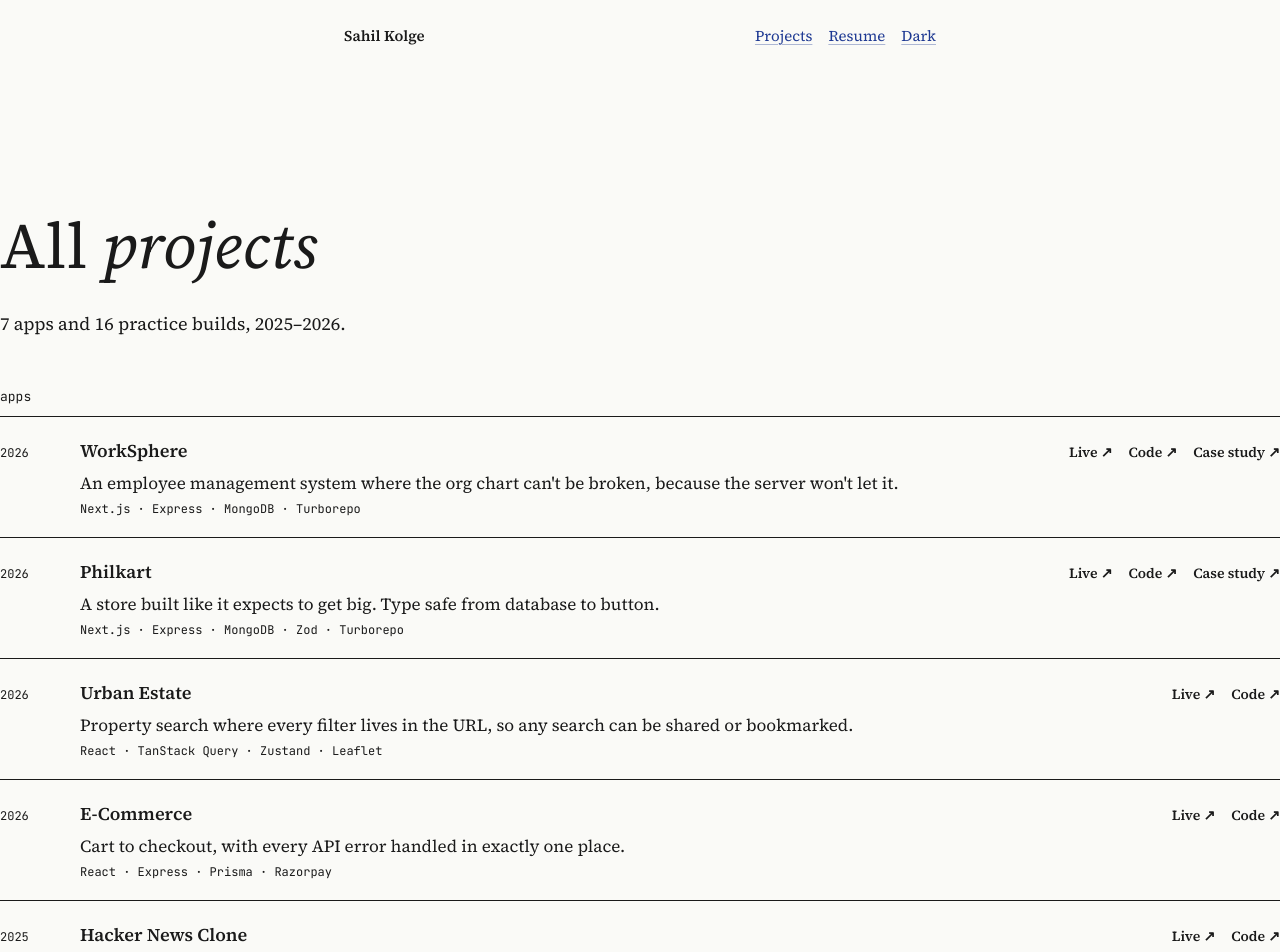
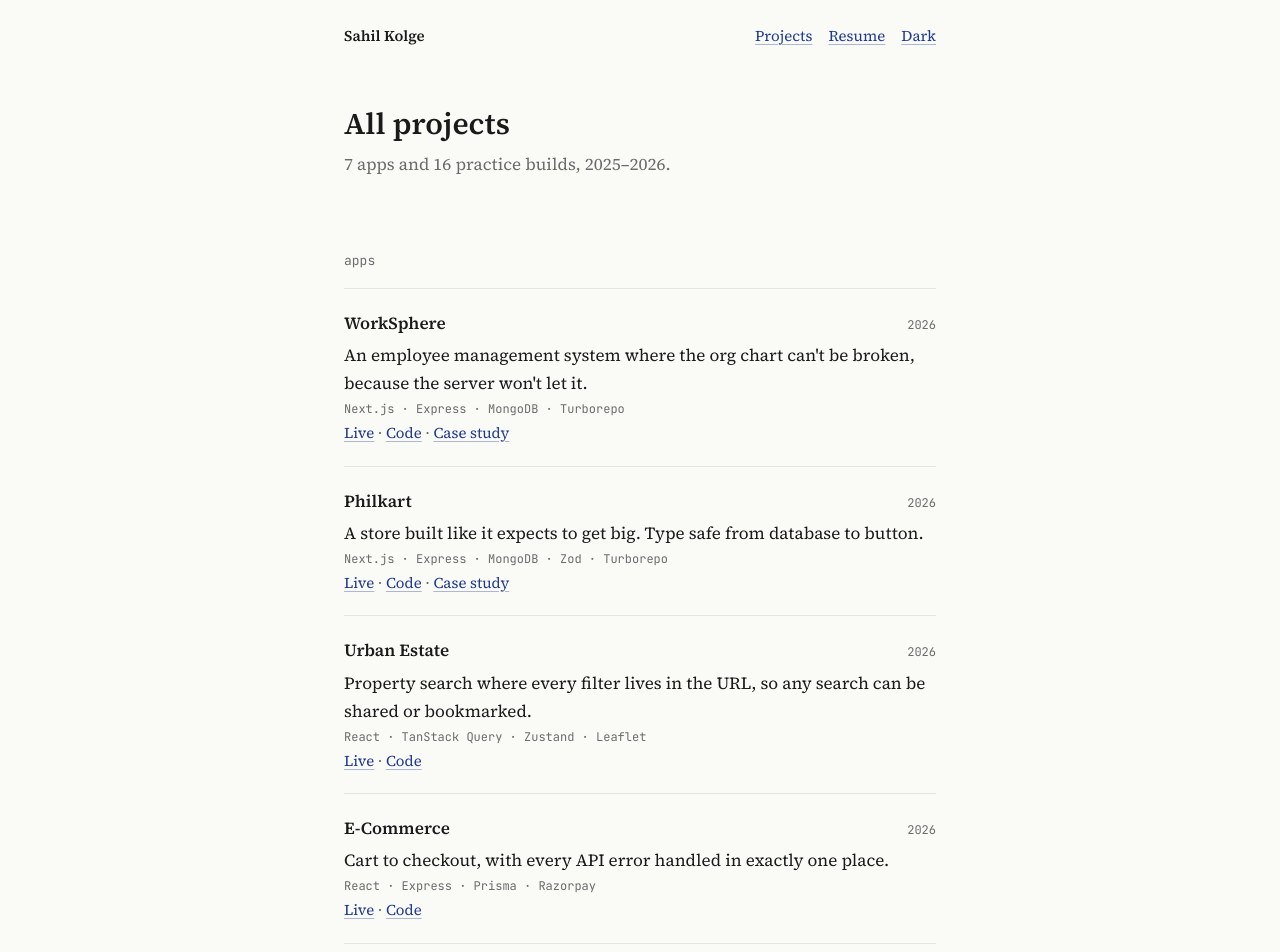
Before and after one commit to sahil-dev28/sahilkolge-playground, a React (Vite) app: page /projects in a window 1280 px wide. Shown: the top 952 px of the page. Built offline with nearby package versions, Linux system fonts and the light colour scheme.

Commit message:
feat: plain redesign of projects page

```diff
--- a/src/all-projects.ts
+++ b/src/all-projects.ts
@@ -1,4 +1,4 @@
-import { PROJECTS, type Project, type ProjectId } from "@/data";
+import { PROJECTS, type Project } from "@/data";
 
 export interface ProjectEntry {
   name: string;
@@ -9,7 +9,6 @@ export interface ProjectEntry {
   repoUrl: string;
   caseStudyUrl?: string;
   stack: string[];
-  demoId?: ProjectId;
 }
 
 // Featured projects reuse the home page data so the two pages can't drift.
--- a/src/components/AllProjects.tsx
+++ b/src/components/AllProjects.tsx
@@ -1,72 +1,32 @@
-import { Link } from "react-router";
 import { ALL_PROJECTS, type ProjectEntry } from "@/all-projects";
+import LinkRow, { projectLinks } from "@/components/LinkRow";
+import Section from "@/components/Section";
 import { usePageTitle } from "@/hooks/use-page-title";
-import { cn } from "@/lib/utils";
-
-const linkClass = "text-primary underline-offset-4 hover:underline";
-
-function External({ href, children }: { href: string; children: string }) {
-  return (
-    <a href={href} target="_blank" rel="noreferrer" className={linkClass}>
-      {children} ↗
-    </a>
-  );
-}
-
-function Links({ p }: { p: ProjectEntry }) {
-  return (
-    <div className="flex flex-wrap gap-x-4 gap-y-1 text-sm font-semibold whitespace-nowrap sm:justify-end">
-      {p.demoId && (
-        <Link to={`/#${p.demoId}`} className={linkClass}>
-          Demo
-        </Link>
-      )}
-      <External href={p.liveUrl}>Live</External>
-      <External href={p.repoUrl}>Code</External>
-      {p.caseStudyUrl && <External href={p.caseStudyUrl}>Case study</External>}
-    </div>
-  );
-}
 
 function Row({ p }: { p: ProjectEntry }) {
   const app = p.group === "app";
-  const stack = <span className="font-mono text-xs text-muted-foreground">{p.stack.join(" · ")}</span>;
   return (
-    <li
-      className={cn(
-        "grid gap-x-6 gap-y-1.5 border-t sm:grid-cols-[56px_1fr_auto] sm:items-baseline",
-        app ? "py-5" : "py-3 text-[15px]"
-      )}
-    >
-      <span className="font-mono text-xs text-muted-foreground">{p.year}</span>
-      {app ? (
-        <div className="flex flex-col gap-1">
-          <strong className="text-lg font-semibold">{p.name}</strong>
-          <p className="m-0 text-ink-2">{p.description}</p>
-          {stack}
-        </div>
-      ) : (
-        <div className="flex flex-wrap items-baseline gap-x-2.5 gap-y-0.5">
-          <strong className="font-medium">{p.name}</strong>
-          <span className="text-muted-foreground">{p.description}</span>
-          {stack}
-        </div>
-      )}
-      <Links p={p} />
+    <li className={`flex flex-col gap-1 border-t border-rule ${app ? "py-5" : "py-3 text-[15px]"}`}>
+      <div className="flex items-baseline justify-between gap-4">
+        <span className="font-semibold">{p.name}</span>
+        <span className="font-mono text-xs text-muted">{p.year}</span>
+      </div>
+      <p className={`m-0 ${app ? "" : "text-muted"}`}>{p.description}</p>
+      <p className="m-0 font-mono text-xs text-muted">{p.stack.join(" · ")}</p>
+      <LinkRow links={projectLinks(p.liveUrl, p.repoUrl, p.caseStudyUrl)} className="text-[15px]" />
     </li>
   );
 }
 
-function Group({ label, items }: { label: string; items: ProjectEntry[] }) {
+function Group({ id, label, items }: { id: string; label: string; items: ProjectEntry[] }) {
   return (
-    <section className="flex flex-col gap-2">
-      <h2 className="m-0 font-mono text-[13px] font-normal text-muted-foreground">{label}</h2>
-      <ul className="m-0 list-none border-b p-0">
+    <Section id={id} label={label}>
+      <ul className="m-0 list-none border-b border-rule p-0">
         {items.map((p) => (
           <Row key={p.name} p={p} />
         ))}
       </ul>
-    </section>
+    </Section>
   );
 }
 
@@ -78,17 +38,15 @@ export default function AllProjects() {
   const span = years[0] === years[years.length - 1] ? years[0] : `${years[0]}–${years[years.length - 1]}`;
 
   return (
-    <main className="wrap flex flex-col gap-12 pt-10 pb-24 lg:pt-36">
-      <div className="flex flex-col gap-3">
-        <h1 className="heading-display text-[clamp(40px,5vw,64px)]">
-          All <span className="text-primary italic">projects</span>
-        </h1>
-        <p className="m-0 text-lg text-ink-2">
+    <main className="page flex flex-col gap-[72px] pt-14 pb-[72px]">
+      <div className="flex flex-col gap-2">
+        <h1 className="m-0 text-2xl leading-tight font-semibold min-[480px]:text-[30px]">All projects</h1>
+        <p className="m-0 text-muted">
           {apps.length} apps and {practice.length} practice builds, {span}.
         </p>
       </div>
-      <Group label="apps" items={apps} />
-      <Group label="practice" items={practice} />
+      <Group id="apps" label="apps" items={apps} />
+      <Group id="practice" label="practice" items={practice} />
     </main>
   );
 }
```
